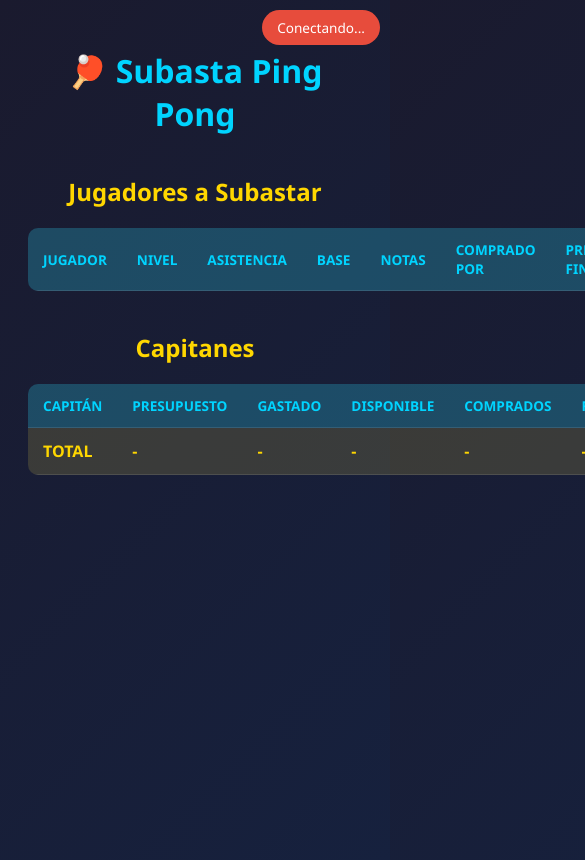
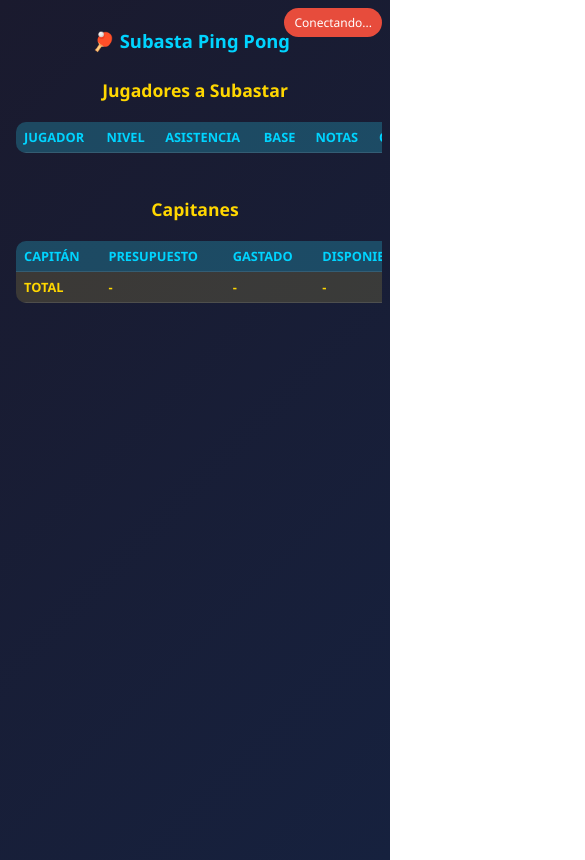
Before and after one commit to ricardoAguirreSanchez/subasta-repo, a plain HTML site: page index.html in a window 390 px wide. Shown: the top 860 px of the page, 585 px wide, since content can reach past the window. Drawn offline with Linux system fonts and the light colour scheme.

Commit message:
cambios para que sea responsive

```diff
--- a/index.html
+++ b/index.html
@@ -181,6 +181,65 @@
             0%, 100% { opacity: 1; }
             50% { opacity: 0.5; }
         }
+
+        .table-wrapper {
+            overflow-x: auto;
+            -webkit-overflow-scrolling: touch;
+            margin: 0 -20px 20px;
+            padding: 0 20px;
+        }
+        .table-wrapper table {
+            min-width: 700px;
+        }
+        .capitanes-table {
+            min-width: 500px;
+        }
+
+        @media (max-width: 768px) {
+            body { padding: 12px; }
+            h1 {
+                font-size: 1.35rem;
+                line-height: 1.4;
+                display: flex;
+                flex-wrap: wrap;
+                align-items: center;
+                justify-content: center;
+                gap: 8px;
+            }
+            h1 #mode-badge { margin-left: 0; }
+            h2 { font-size: 1.1rem; margin-top: 24px; }
+            .table-wrapper {
+                margin: 0 -12px 16px;
+                padding: 0 12px;
+            }
+            .table-wrapper table { min-width: 600px; }
+            .capitanes-table { min-width: 420px; }
+            th, td {
+                padding: 8px 10px;
+                font-size: 0.85em;
+            }
+            th { font-size: 0.75em; }
+            .notas { max-width: 120px; font-size: 0.7em; }
+            .sync-status {
+                font-size: 0.75em;
+                padding: 6px 10px;
+                top: 8px;
+                right: 8px;
+            }
+            .espectador-badge, .admin-badge {
+                font-size: 0.8em;
+                padding: 4px 10px;
+            }
+            .reset-btn { padding: 8px 16px; font-size: 0.9em; }
+        }
+
+        @media (max-width: 480px) {
+            body { padding: 8px; }
+            h1 { font-size: 1.15rem; }
+            .table-wrapper { margin: 0 -8px 12px; padding: 0 8px; }
+            th, td { padding: 6px 8px; font-size: 0.8em; }
+            .notas { max-width: 90px; font-size: 0.65em; }
+        }
     </style>
 </head>
 <body>
@@ -190,6 +249,7 @@
         <h1>🏓 Subasta Ping Pong <span id="mode-badge"></span></h1>
 
         <h2>Jugadores a Subastar</h2>
+        <div class="table-wrapper">
         <table id="jugadores-table">
             <thead>
                 <tr>
@@ -205,8 +265,10 @@
             <tbody id="jugadores-body">
             </tbody>
         </table>
+        </div>
 
         <h2>Capitanes</h2>
+        <div class="table-wrapper">
         <table class="capitanes-table">
             <thead>
                 <tr>
@@ -231,6 +293,7 @@
                 </tr>
             </tfoot>
         </table>
+        </div>
 
         <div id="admin-actions"></div>
     </div>
```
